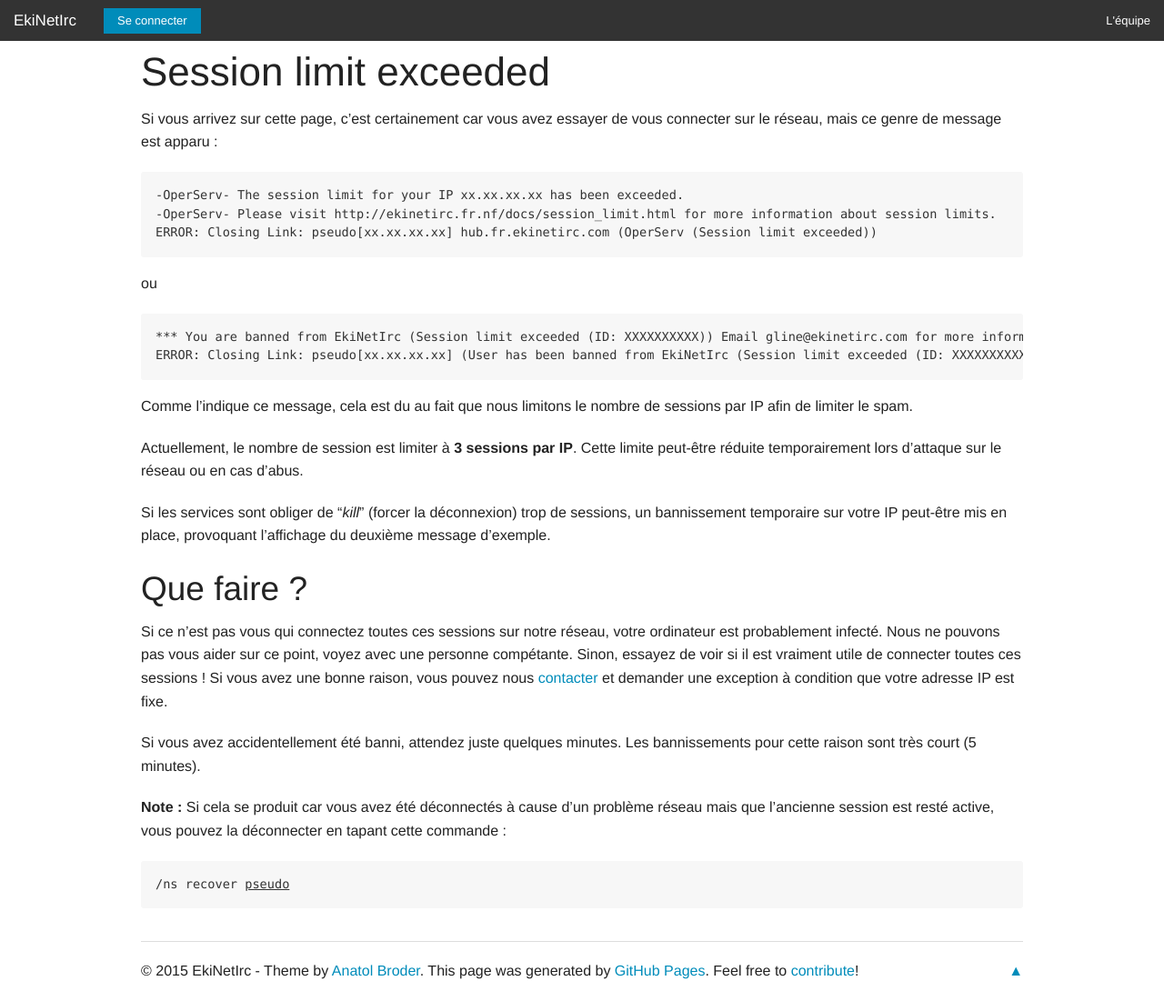
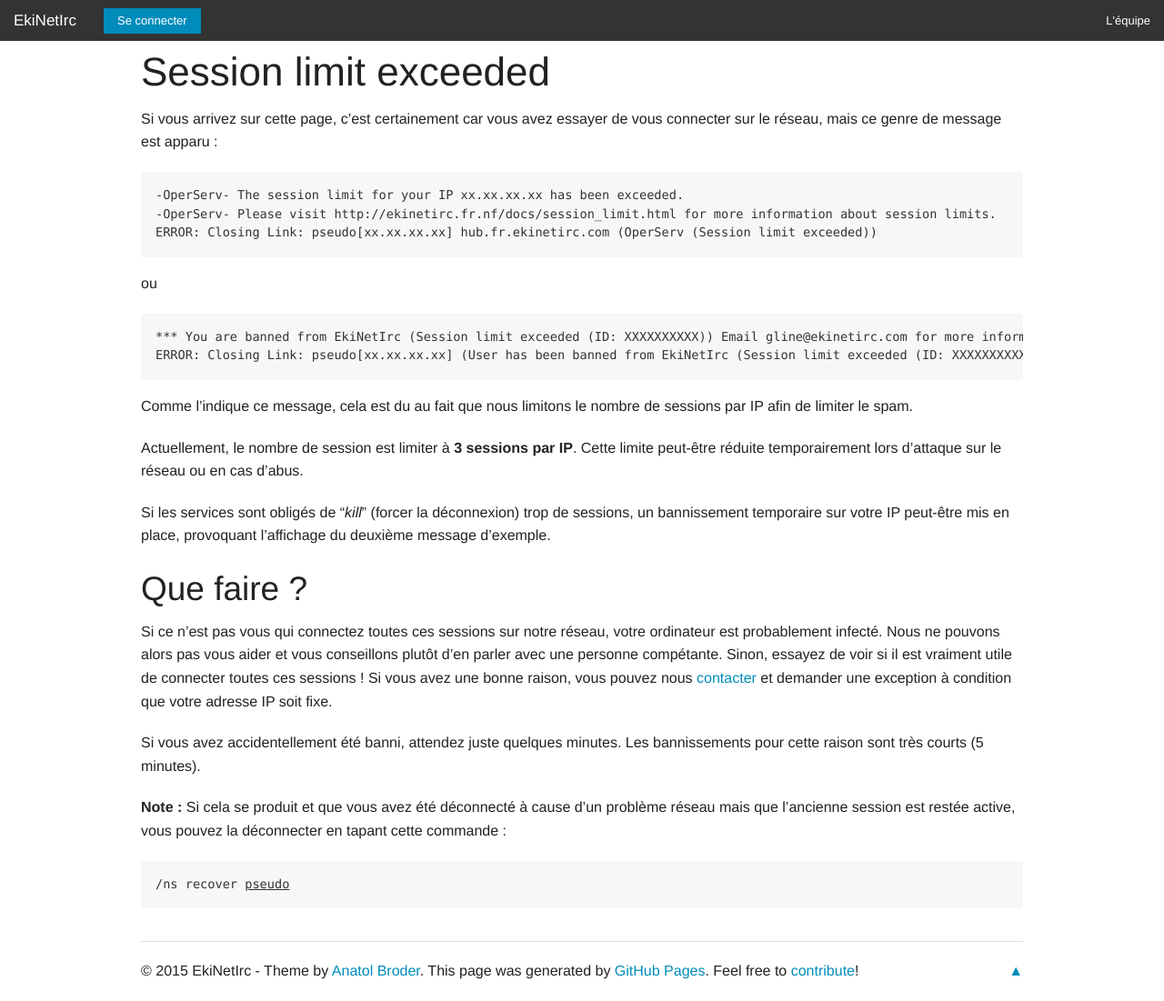
Before and after one commit to Zoddo/ekinetirc.github.io, a Jekyll site: the page built from docs/session_limit.md, in a window 1280 px wide. Shown: the whole page at 91% size. Built offline with Jekyll 4.4.1, drawn with Linux system fonts in a browser that asks for light colours.

Commit message:
Update session_limit.md
Correction de quelques fautes parce que je suis un peu maniaque au fond... :)

```diff
--- a/docs/session_limit.md
+++ b/docs/session_limit.md
@@ -21,14 +21,14 @@
 
 Actuellement, le nombre de session est limiter à **3 sessions par IP**. Cette limite peut-être réduite temporairement lors d'attaque sur le réseau ou en cas d'abus.
 
-Si les services sont obliger de "*kill*" (forcer la déconnexion) trop de sessions, un bannissement temporaire sur votre IP peut-être mis en place, provoquant l'affichage du deuxième message d'exemple.
+Si les services sont obligés de "*kill*" (forcer la déconnexion) trop de sessions, un bannissement temporaire sur votre IP peut-être mis en place, provoquant l'affichage du deuxième message d'exemple.
 
 ## Que faire ?
-Si ce n'est pas vous qui connectez toutes ces sessions sur notre réseau, votre ordinateur est probablement infecté. Nous ne pouvons pas vous aider sur ce point, voyez avec une personne compétante.
-Sinon, essayez de voir si il est vraiment utile de connecter toutes ces sessions ! Si vous avez une bonne raison, vous pouvez nous [contacter](/contact.html) et demander une exception à condition que votre adresse IP est fixe.
+Si ce n'est pas vous qui connectez toutes ces sessions sur notre réseau, votre ordinateur est probablement infecté. Nous ne pouvons alors pas vous aider et vous conseillons plutôt d'en parler avec une personne compétante.
+Sinon, essayez de voir si il est vraiment utile de connecter toutes ces sessions ! Si vous avez une bonne raison, vous pouvez nous [contacter](/contact.html) et demander une exception à condition que votre adresse IP soit fixe.
 
-Si vous avez accidentellement été banni, attendez juste quelques minutes. Les bannissements pour cette raison sont très court (5 minutes).
+Si vous avez accidentellement été banni, attendez juste quelques minutes. Les bannissements pour cette raison sont très courts (5 minutes).
 
-**Note :** Si cela se produit car vous avez été déconnectés à cause d'un problème réseau mais que l'ancienne session est resté active, vous pouvez la déconnecter en tapant cette commande :
+**Note :** Si cela se produit et que vous avez été déconnecté à cause d'un problème réseau mais que l'ancienne session est restée active, vous pouvez la déconnecter en tapant cette commande :
 <pre><code>/ns recover <u>pseudo</u>
 </code></pre>
```
